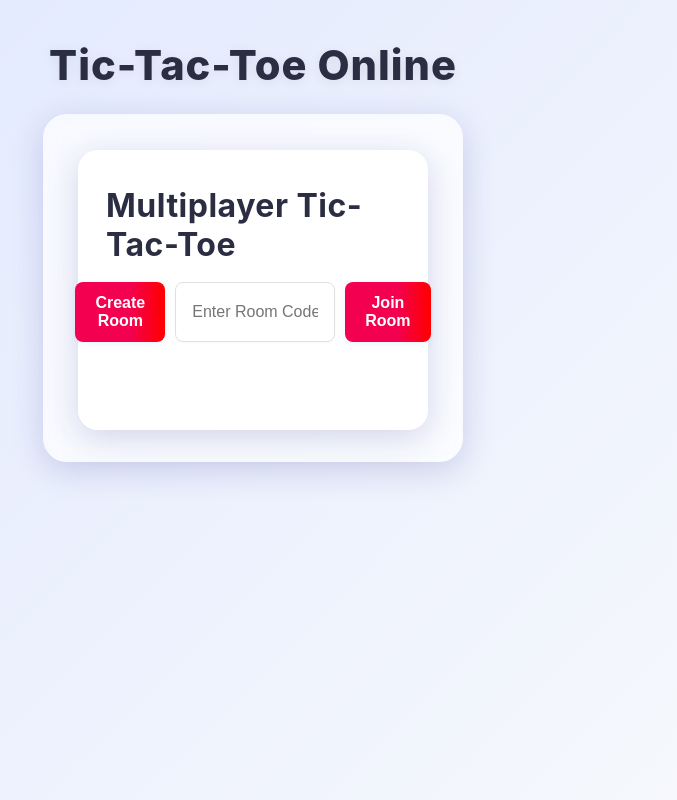
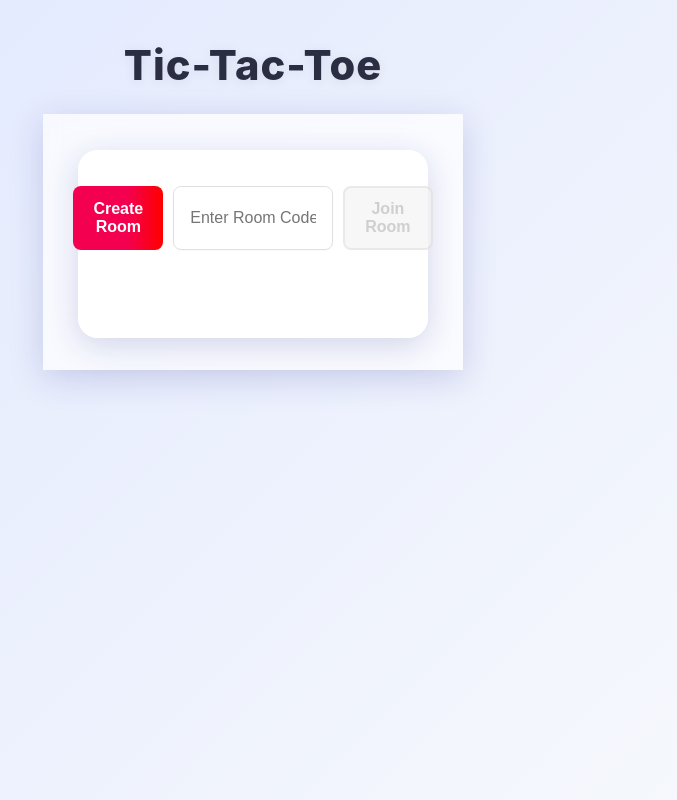
Before and after one commit to rohitd4007/tick-tack-toe, a Next.js app: page / in a window 1280 px wide. Shown: the whole page, without its empty margins (387-1064 px from the left). Built offline with nearby package versions, Linux system fonts and the light colour scheme; no server answers.

Commit message:
issue fixes

```diff
--- a/src/app/globals.css
+++ b/src/app/globals.css
@@ -67,7 +67,6 @@ a {
 
 .ttt-container {
   background: rgba(255, 255, 255, 0.7);
-  border-radius: 24px;
   box-shadow: 0 8px 32px rgba(31, 38, 135, 0.18);
   padding: 36px 32px 32px 32px;
   min-width: 340px;
--- a/src/app/page.js
+++ b/src/app/page.js
@@ -54,7 +54,7 @@ export default function Home() {
   return (
     <div className="main-bg">
       <header className="ttt-header">
-        <h1>Tic-Tac-Toe Online</h1>
+        <h1>Tic-Tac-Toe </h1>
       </header>
       <div className="ttt-container">
         {!roomData ? (
--- a/src/components/Lobby/Lobby.js
+++ b/src/components/Lobby/Lobby.js
@@ -30,15 +30,14 @@ export default function Lobby({ onGameStart }) {
 
     return (
         <div className={styles.lobby}>
-            <h2>Multiplayer Tic-Tac-Toe</h2>
             <div className={styles.buttons}>
-                <button onClick={createRoom}>Create Room</button>
+                <button className={styles.create} onClick={createRoom}>Create Room</button>
                 <input
                     placeholder="Enter Room Code"
                     value={roomCode}
                     onChange={(e) => setRoomCode(e.target.value)}
                 />
-                <button onClick={joinRoom}>Join Room</button>
+                <button className={styles.join} onClick={joinRoom} disabled={!roomCode.trim()}>Join Room</button>
             </div>
             <p>{status}</p>
         </div>
--- a/src/components/Lobby/Lobby.module.css
+++ b/src/components/Lobby/Lobby.module.css
@@ -65,20 +65,26 @@
     font-size: 1rem;
     border: none;
     border-radius: 8px;
-    background: linear-gradient(90deg, #f30051 60%, #ff0000 100%);
+    font-weight: 700;
     color: #fff;
-    font-weight: 700;
     cursor: pointer;
-    box-shadow: 0 2px 8px rgba(0, 112, 243, 0.08);
-    transition: background 0.2s, transform 0.1s, box-shadow 0.2s;
     outline: none;
 }
 
-.lobby button:hover,
-.lobby button:focus {
-    background: linear-gradient(90deg, #0051a8 60%, #009ec3 100%);
-    transform: translateY(-2px) scale(1.04);
-    box-shadow: 0 4px 16px rgba(0, 112, 243, 0.12);
+.create {
+    background: linear-gradient(90deg, #f30051 60%, #ff0000 100%);
+}
+
+.join {
+    background: linear-gradient(90deg, #f36100e9 60%, #ff5e00 100%);
+}
+
+.lobby button:disabled {
+    background: #f3f3f3;
+    pointer-events: none;
+    color: #bbb;
+    border: 2.5px solid #e0e0e0;
+    opacity: 0.7;
 }
 
 .lobby p {
```
